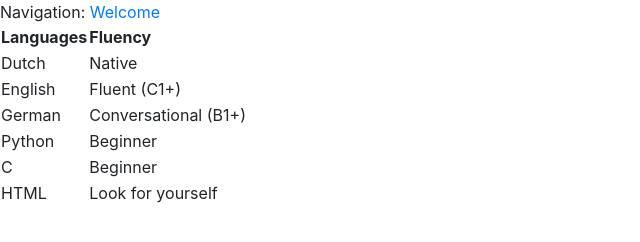
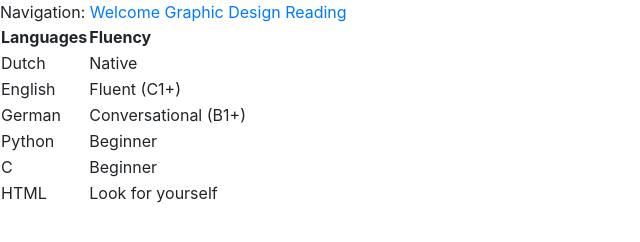
Before and after one commit to rayofsvnshine/rayofsvnshine.github.io, a plain HTML site: page languages.html in a window 1280 px wide. Shown: the whole page, without its empty margins (0-640 px from the left). Drawn offline with nearby package versions, Linux system fonts and the light colour scheme; files that its build step writes are made by us from their sources.

Commit message:
Update languages.html

```diff
--- a/languages.html
+++ b/languages.html
@@ -11,6 +11,8 @@
     <body>
         Navigation:
         <a href="https://rayofsvnshine.github.io/welcome.html">Welcome</a>
+        <a href="https://rayofsvnshine.github.io/design.html">Graphic Design</a>
+        <a href="https://rayofsvnshine.github.io/books.html">Reading</a>
 
         <div>
             <table>
```
